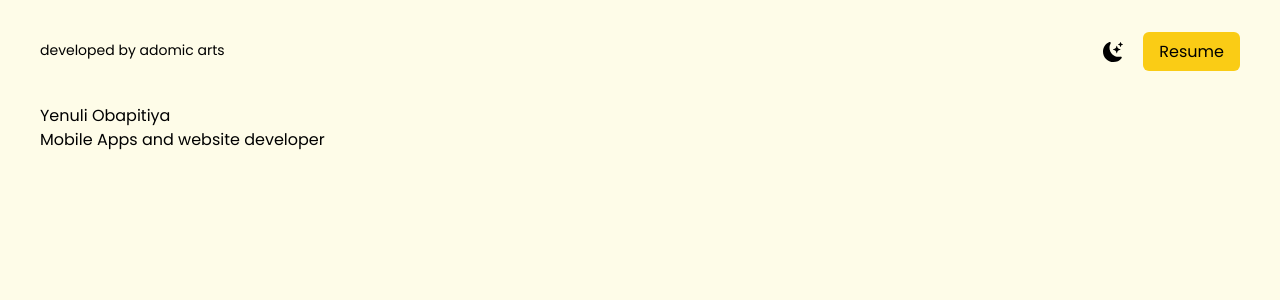
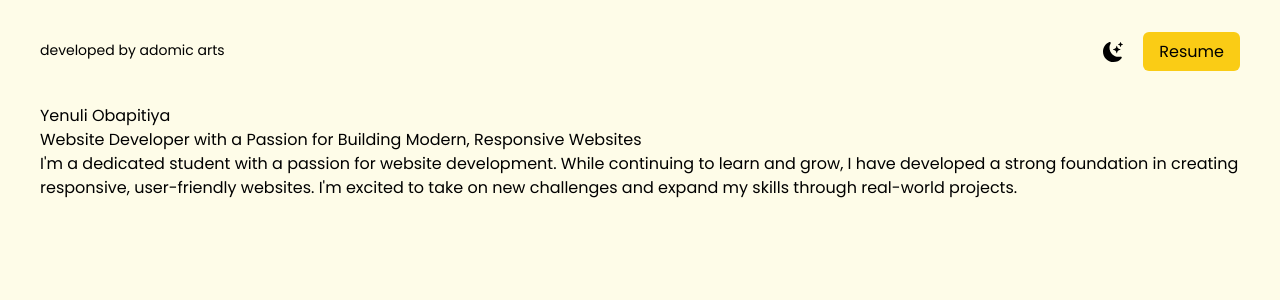
Before and after one commit to yenuliobapitiya/portfolio_website, a Next.js app: page / in a window 1280 px wide. Shown: the top 300 px of the page. Built offline with nearby package versions, Linux system fonts and the light colour scheme.

Commit message:
done without animations and backend

```diff
--- a/pages/index.tsx
+++ b/pages/index.tsx
@@ -40,8 +40,14 @@ export default function Home() {
           {/* hero */}
           <div>
             <h1>Yenuli Obapitiya</h1>
-            <h2>Mobile Apps and website developer</h2>
+            <h3>Website Developer with a Passion for Building Modern, Responsive Websites</h3>
+            <p>I'm a dedicated student with a passion for website development.
+               While continuing to learn and grow,
+                I have developed a strong foundation in creating responsive,
+                 user-friendly websites. I'm excited to take on new challenges
+                 and expand my skills through real-world projects.</p>
           </div>
+          {/*social*/}
         </section>
         </main>
       </div>
```
